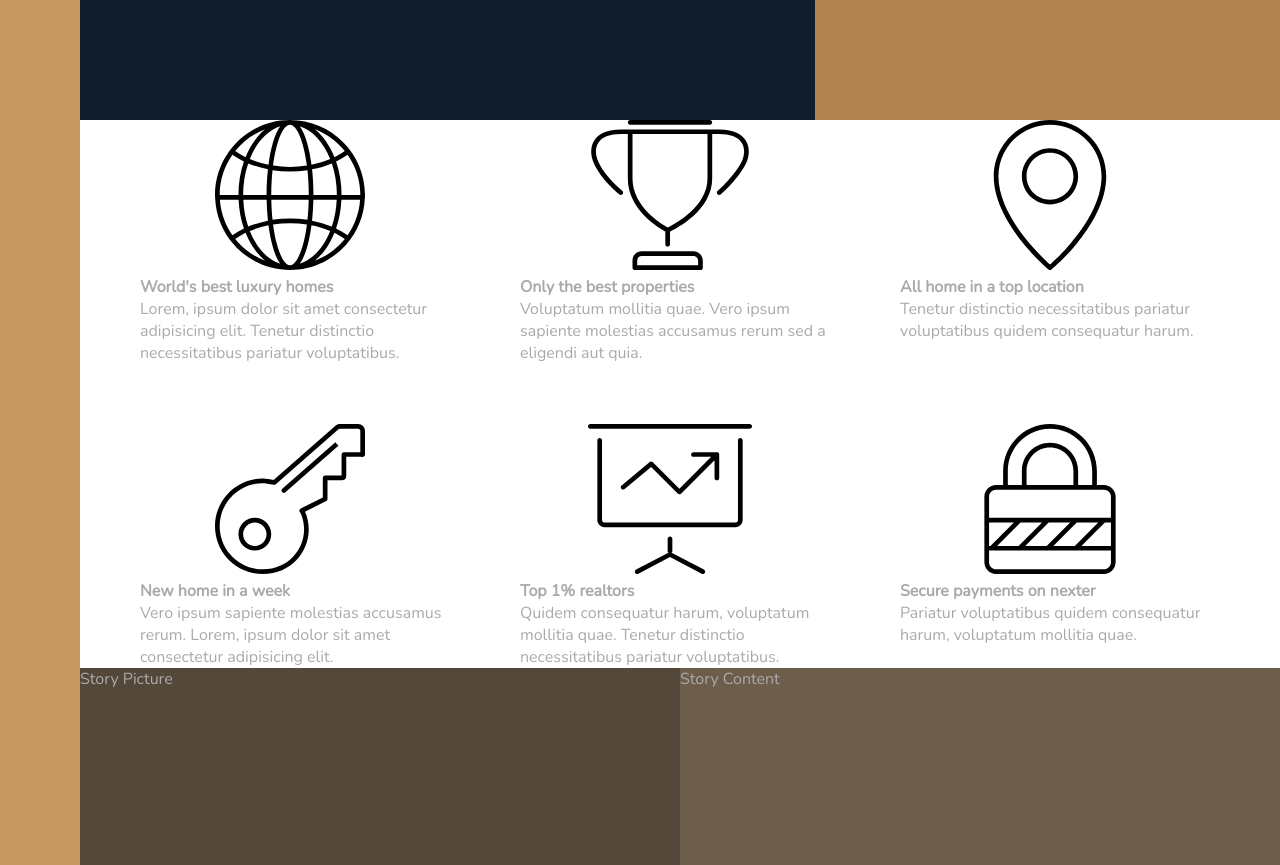
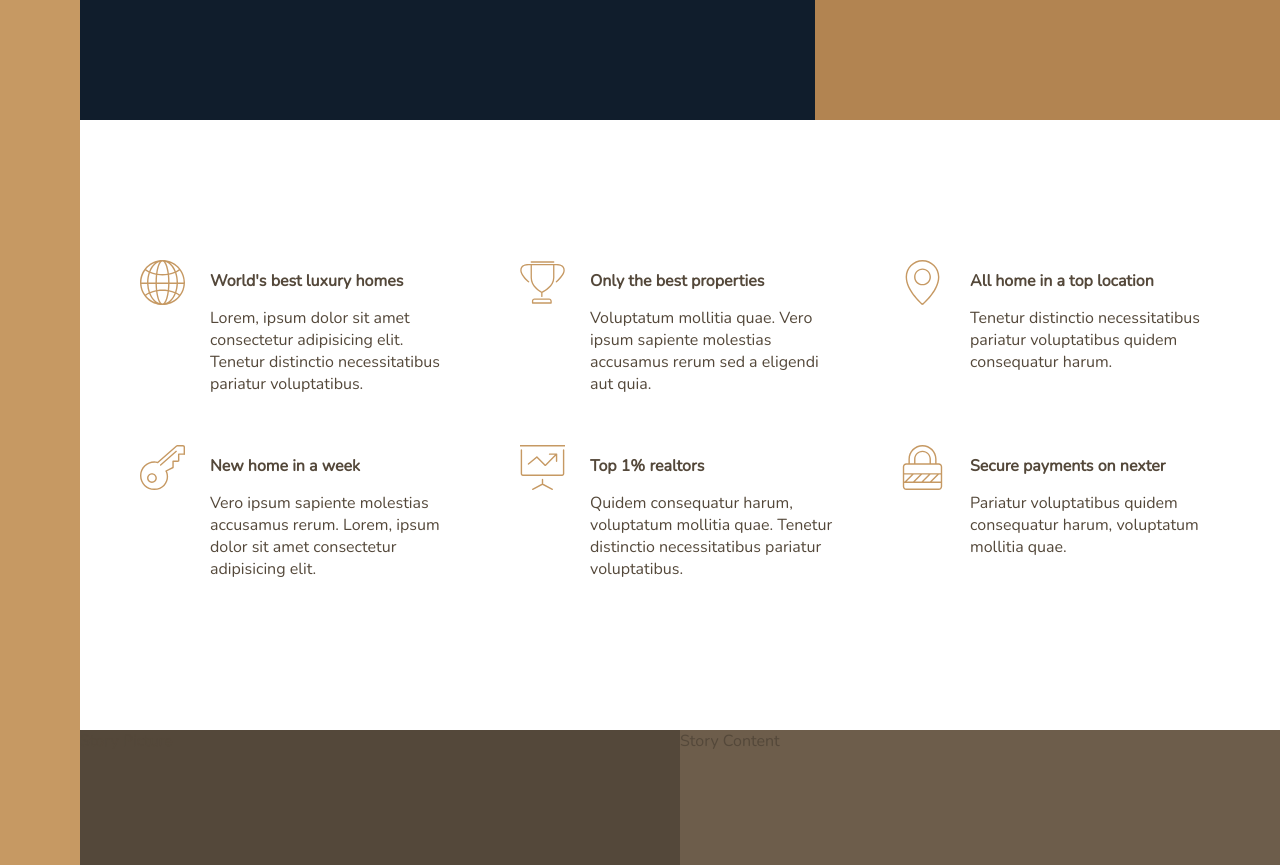
Before and after one commit to diegomouradev/nexter-landing-grid-course, a website: page index.html in a window 1280 px wide. Shown: the part 520-1385 px from the top of the page. Drawn offline with nearby package versions, Linux system fonts and the light colour scheme.

Commit message:
feature section complete

```diff
--- a/index.html
+++ b/index.html
@@ -23,7 +23,7 @@
                 <svg class="feature__icon">
                     <use xlink:href="img/sprite.svg#icon-global"></use>
                 </svg>
-                <h4 class="heading-four">
+                <h4 class="heading-4--dark">
                     World's best luxury homes
                 </h4>
                 <p>Lorem, ipsum dolor sit amet consectetur adipisicing elit. Tenetur distinctio necessitatibus pariatur voluptatibus.</p>
@@ -32,7 +32,7 @@
                 <svg class="feature__icon">
                     <use xlink:href="img/sprite.svg#icon-trophy"></use>
                 </svg>
-                <h4 class="heading-four">
+                <h4 class="heading-4--dark">
                     Only the best properties
                 </h4>
                 <p>Voluptatum mollitia quae. Vero ipsum sapiente molestias accusamus rerum sed a eligendi aut quia.</p>
@@ -41,7 +41,7 @@
                 <svg class="feature__icon">
                     <use xlink:href="img/sprite.svg#icon-map-pin"></use>
                 </svg>
-                <h4 class="heading-four">
+                <h4 class="heading-4--dark">
                     All home in a top location
                 </h4>
                 <p>Tenetur distinctio necessitatibus pariatur voluptatibus quidem consequatur harum.</p>
@@ -50,7 +50,7 @@
                 <svg class="feature__icon">
                     <use xlink:href="img/sprite.svg#icon-key"></use>
                 </svg>
-                <h4 class="heading-four">
+                <h4 class="heading-4--dark">
                     New home in a week
                 </h4>
                 <p>Vero ipsum sapiente molestias accusamus rerum. Lorem, ipsum dolor sit amet consectetur adipisicing elit.</p>
@@ -59,7 +59,7 @@
                 <svg class="feature__icon">
                     <use xlink:href="img/sprite.svg#icon-presentation"></use>
                 </svg>
-                <h4 class="heading-four">
+                <h4 class="heading-4--dark">
                     Top 1% realtors
                 </h4>
                 <p>Quidem consequatur harum, voluptatum mollitia quae. Tenetur distinctio necessitatibus pariatur voluptatibus.</p>
@@ -68,7 +68,7 @@
                 <svg class="feature__icon">
                     <use xlink:href="img/sprite.svg#icon-lock"></use>
                 </svg>
-                <h4 class="heading-four">
+                <h4 class="heading-4--dark">
                     Secure payments on nexter
                 </h4>
                 <p>Pariatur voluptatibus quidem consequatur harum, voluptatum mollitia quae.</p>
--- a/sass/_base.scss
+++ b/sass/_base.scss
@@ -30,7 +30,7 @@ html {
 
 body {
     font-family: $font-primary;
-    color: $color-grey-light-2;
+    color: $color-grey-dark-1;
     font-size: 1.6rem;
     font-weight: 300;
 }
--- a/sass/_features.scss
+++ b/sass/_features.scss
@@ -1,12 +1,25 @@
 .features {
+    margin: 15rem 0;
     grid-row: 2 /3;
     grid-column: center-start / center-end;
 
     display: grid;
-    grid-template-columns: repeat(3, 1fr);
+    grid-template-columns: repeat(auto-fit, minmax(25rem, 1fr));
     grid-gap: 6rem;
+    align-items: start;
+}
+
+.feature {
+    display: grid;
+    grid-template-columns: min-content 1fr;
+    grid-gap: 1.5rem 2.5rem;
 
     &__icon {
-        fill: #000;
+        fill: $color-primary;
+        width: 4.5rem;
+        height: 4.5rem;
+        transform: translateY(-1rem);
+
+        grid-row: 1 / span 2;
     }
 }
--- a/sass/_typography.scss
+++ b/sass/_typography.scss
@@ -0,0 +1,32 @@
+%heading {
+    font-family: $font-display;
+    color: $color-secondary;
+    font-size: 1.9rem;
+    font-weight: 400;
+}
+
+.heading-1 {
+    @extend %heading;
+}
+
+.heading-2 {
+    @extend %heading;
+
+}
+
+.heading-3 {
+    @extend %heading;
+
+}
+
+.heading-4 {
+    @extend %heading;
+
+    &--light {
+
+    }
+
+    &--dark {
+        color: $color-grey-dark-1;
+    }
+}
```
Also changed, not shown: css/style.css.
